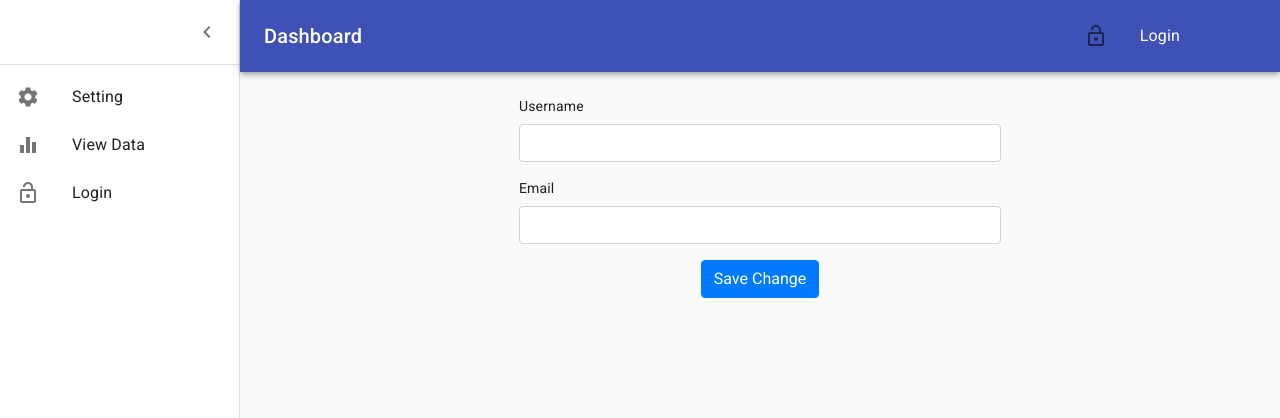
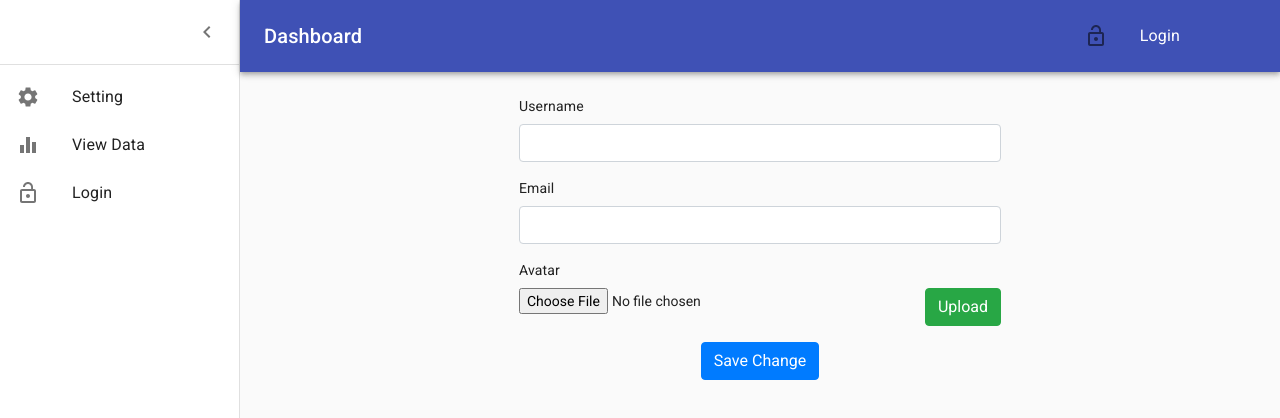
Before and after one commit to hieunguyen1704/ttdadn-iot-web-app-frontend, a React (Vite) app: page /user-info in a window 1280 px wide. Shown: the top 418 px of the page. Built offline with nearby package versions, Linux system fonts and the light colour scheme; no server answers.

Commit message:
upload avatar to firestore

```diff
--- a/package.json
+++ b/package.json
@@ -28,6 +28,7 @@
     "axios": "^0.19.2",
     "clsx": "^1.1.0",
     "dotenv": "^8.2.0",
+    "firebase": "^7.16.0",
     "node-sass": "^4.13.1",
     "query-string": "^6.12.1",
     "react": "^16.13.1",
--- /dev/null
+++ b/src/firebase/index.js
@@ -0,0 +1,16 @@
+import firebase from "firebase/app";
+import "firebase/storage";
+const firebaseConfig = {
+  apiKey: "AIzaSyDQPxsvMja0XNqIwB_Y1mFyOW5Oi_MnCBM",
+  authDomain: "ttdadn-2017.firebaseapp.com",
+  databaseURL: "https://ttdadn-2017.firebaseio.com",
+  projectId: "ttdadn-2017",
+  storageBucket: "ttdadn-2017.appspot.com",
+  messagingSenderId: "951477280580",
+  appId: "1:951477280580:web:9a7f67d704b7ea18090111",
+  measurementId: "G-LF6M4YZCTY",
+};
+firebase.initializeApp(firebaseConfig);
+const storage = firebase.storage();
+
+export { storage, firebase as default };
--- a/src/views/Dashboard/Dashboard.js
+++ b/src/views/Dashboard/Dashboard.js
@@ -31,7 +31,7 @@ import ListItem from "@material-ui/core/ListItem";
 import ListItemIcon from "@material-ui/core/ListItemIcon";
 import ListItemText from "@material-ui/core/ListItemText";
 import LockOpenIcon from '@material-ui/icons/LockOpen';
-import PeopleIcon from "@material-ui/icons/People";
+// import PeopleIcon from "@material-ui/icons/People";
 import SwitchComponent from '../Module/Authentication/components/switchComponent';
 const drawerWidth = 240;
 
@@ -183,10 +183,9 @@ export default function Dashboard() {
           </IconButton>
           {/* display username */}
           <IconButton color="inherit" onClick={()=>navigate("user-info")}>
-            {isAuthenticated && <ListItem button>
-              <ListItemIcon>
-                <PeopleIcon />
-              </ListItemIcon>
+            {isAuthenticated &&
+            <ListItem button>
+              <img src="https://image.thanhnien.vn/768/uploaded/tuyenth/2020_01_08/iu_gkal.jpg" alt="A" style={{borderRadius:"50%",width:35,height: 35, marginRight:10}} />
               <ListItemText primary={username} />
             </ListItem>}
           </IconButton>
--- a/src/views/Module/UserInfo/UserInfo.js
+++ b/src/views/Module/UserInfo/UserInfo.js
@@ -2,31 +2,78 @@ import React, { useState, useEffect, Fragment } from "react";
 import axios from "axios";
 import { config } from "../../../config";
 import ErrorAlert from "../../Alert/ErrorAlert";
+import { storage } from "../../../firebase";
+import CircularProgress from "@material-ui/core/CircularProgress";
 import "./UserInfo.scss";
 const UserInfo = () => {
   const [username, setUserName] = useState("");
   const [email, setEmail] = useState("");
   const [hasError, setHasError] = useState(false);
   const [message, setMessage] = useState("");
+  const [avatar, setAvatar] = useState(null);
+  const [avatarUrl, setAvatarUrl] = useState("");
+  const [progress, setProgress] = useState(0);
+  const [loading, setLoading] = useState(false);
   useEffect(() => {
     const userInfoUrl = config.dbURl + config.api.userInfo;
+    let mounted = true;
     axios
       .get(userInfoUrl)
       .then((response) => {
-        const username = response.data.data[0].username;
-        const email = response.data.data[0].email;
-        setUserName(username);
-        setEmail(email);
+        if (mounted) {
+          const username = response.data.data[0].username;
+          const email = response.data.data[0].email;
+          setUserName(username);
+          setEmail(email);
+        }
       })
       .catch((error) => {
         console.log(error);
       });
+    return () => {
+      mounted = false;
+    };
   }, []);
   const handleUserNameChange = (event) => {
     setUserName(event.target.value);
   };
   const handleEmailChange = (event) => {
     setEmail(event.target.value);
+  };
+  const handleAvatarChange = (event) => {
+    if (event.target.files[0]) {
+      setAvatar(event.target.files[0]);
+    }
+  };
+  const handleUpload = (event) => {
+    event.preventDefault();
+    setLoading(true);
+    const uploadTask = storage.ref(`avatars/${avatar.name}`).put(avatar);
+    uploadTask.on(
+      "state_changed",
+      // eslint-disable-next-line no-unused-vars
+      (snapshot) => {
+        const progress = Math.round(
+          (snapshot.bytesTransferred / snapshot.totalBytes) * 100
+        );
+        setProgress(progress);
+        if (progress == 100) {
+          setLoading(false);
+        }
+      },
+      (error) => {
+        console.log(error);
+      },
+      () => {
+        storage
+          .ref("avatars")
+          .child(avatar.name)
+          .getDownloadURL()
+          .then((url) => {
+            setAvatarUrl(url);
+          });
+      }
+    );
   };
   const handleSubmit = (event) => {
     event.preventDefault();
@@ -95,6 +142,35 @@ const UserInfo = () => {
                 required
               />
             </div>
+            <div className="form-group">
+              <label htmlFor="avatar">Avatar</label>
+              <br />
+              <div className="d-flex justify-content-between">
+                <input type="file" id="avatar" onChange={handleAvatarChange} />
+                <button
+                  type="button"
+                  className="btn btn-success"
+                  onClick={handleUpload}
+                >
+                  Upload
+                </button>
+              </div>
+              {loading && (
+                <div className="d-flex justify-content-center">
+                  <CircularProgress variant="static" value={progress} />
+                </div>
+              )}
+              {avatarUrl && (
+                <div className="d-flex justify-content-center mt-3">
+                  <img
+                    src={avatarUrl}
+                    alt="avatar"
+                    id="avatar-preview"
+                    style={{ width: 300, height: 300 }}
+                  />
+                </div>
+              )}
+            </div>
             <div className="d-flex justify-content-center">
               <button type="submit" className="btn btn-primary">
                 Save Change
```
Also changed, not shown: 1 other file (tests, documents, lock files or other folders).
